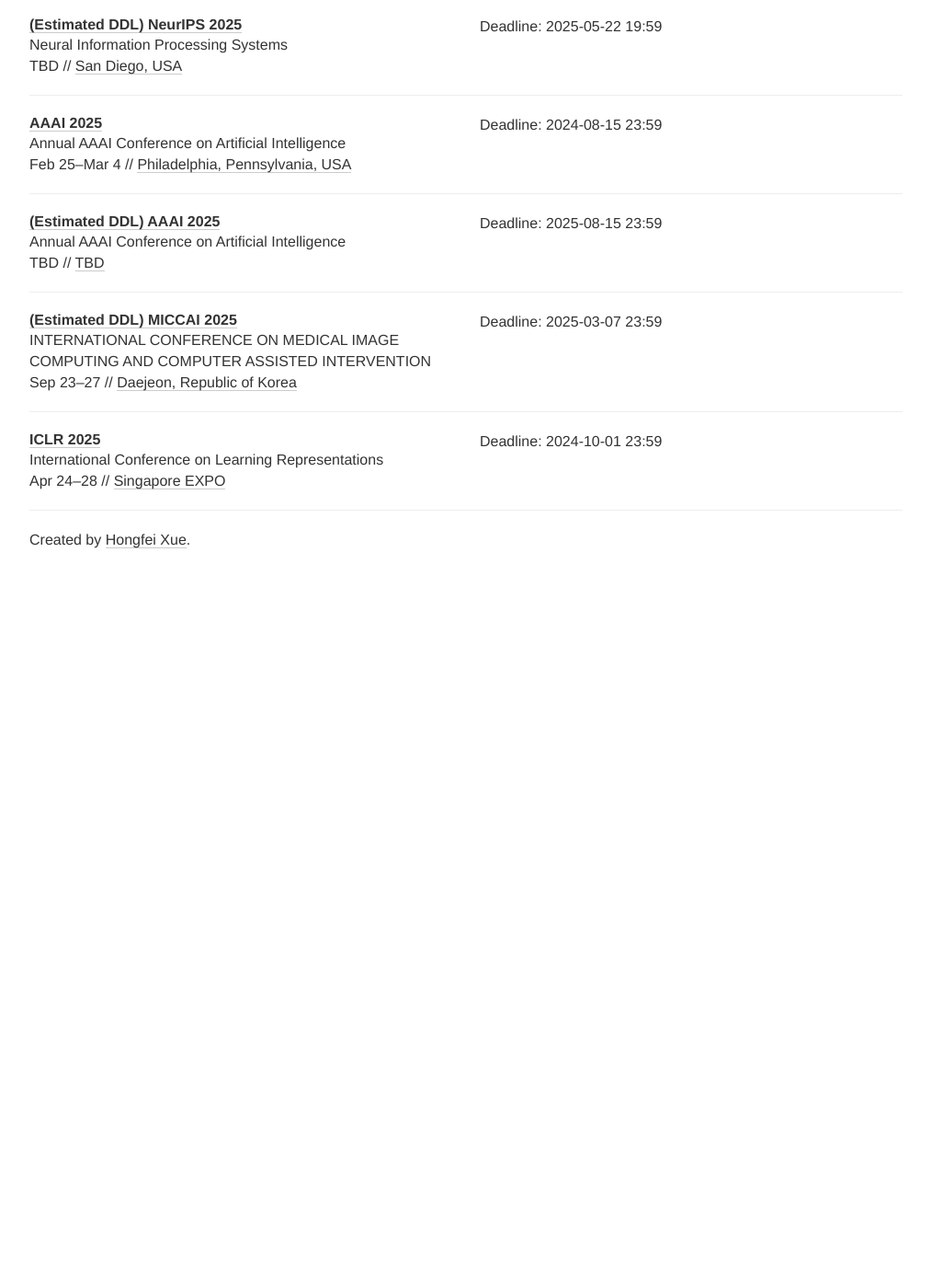
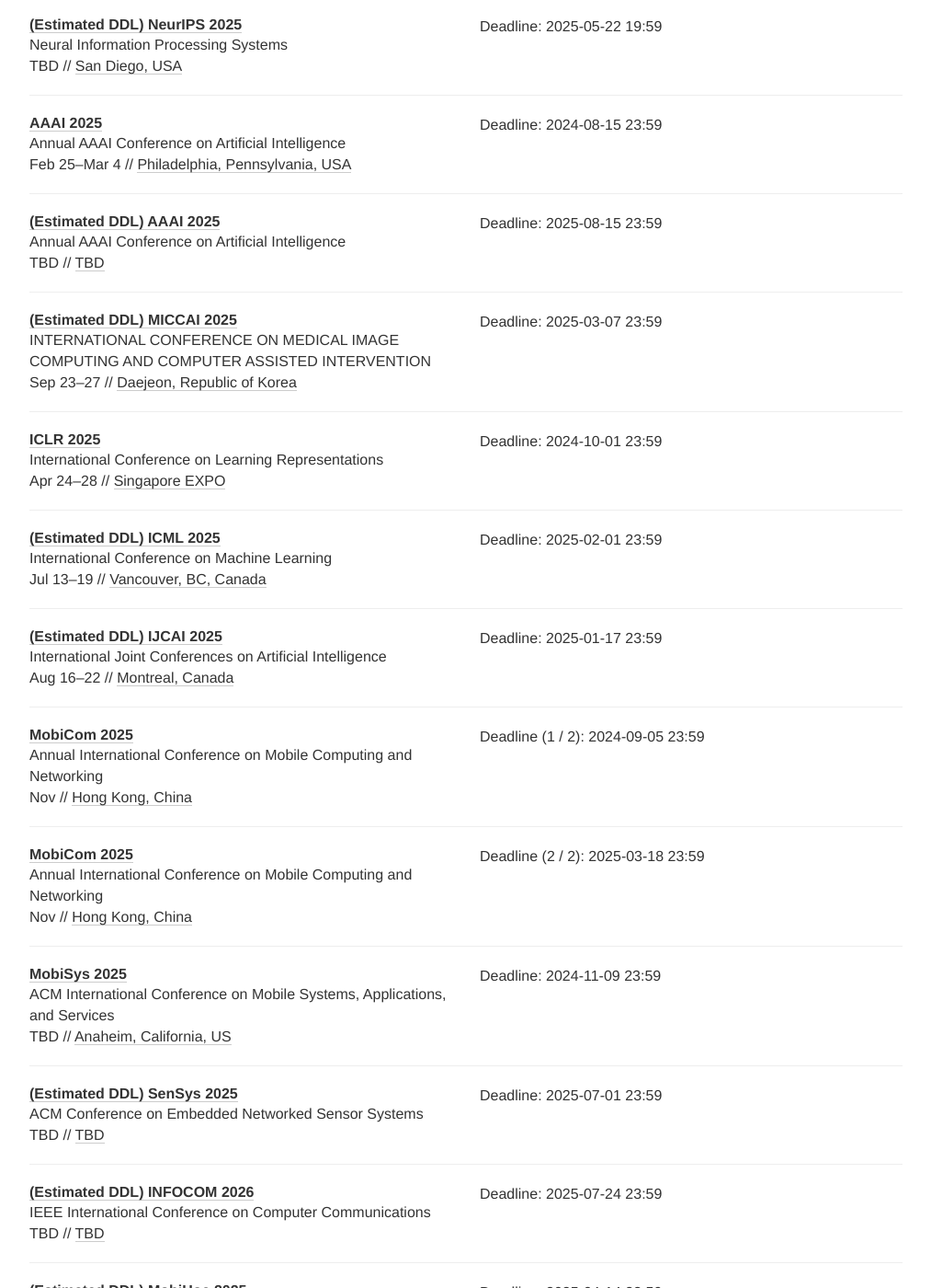
Before and after one commit to genius-lab-deadlines/genius-lab-deadlines.github.io, a Jekyll site: the page built from index.html, in a window 1280 px wide and 1400 px high, scrolled down 1151 px. Shown: the whole window at 92% size, without its empty margins (133-1146 px from the left). Built offline with Jekyll 4.4.1, drawn with Linux system fonts in a browser that asks for light colours; nearby versions of some CDN libraries; Markdown is read by kramdown in place of the engine named in the settings; before the commit the page ends 1781 px from its top, so only the background shows below that; some of the changed text lies outside the part shown.

Commit message:
update conference

```diff
--- a/_data/conferences.yml
+++ b/_data/conferences.yml
@@ -113,3 +113,149 @@
   timezone: Etc/GMT+12
   place: Singapore EXPO
   tags: [AI, CONF, Tier1]
+
+- name: (Estimated DDL) ICML
+  year: 2025
+  date: Jul 13-19
+  description: International Conference on Machine Learning
+  link: https://icml.cc/
+  deadline:
+    - "2025-02-01 23:59"
+  timezone: Etc/GMT+12
+  place: Vancouver, BC, Canada
+  tags: [AI, CONF, Tier1]
+
+- name: (Estimated DDL) IJCAI
+  year: 2025
+  date: Aug 16-22
+  description: International Joint Conferences on Artificial Intelligence
+  link: https://www.ijcai.org/
+  deadline:
+    - "2025-01-17 23:59"
+  timezone: Etc/GMT+12
+  place: Montreal, Canada
+  tags: [AI, CONF, Tier1]
+
+- name: MobiCom
+  year: 2025
+  date: Nov
+  description: Annual International Conference on Mobile Computing and Networking
+  link: https://www.sigmobile.org/mobicom/2025/
+  deadline:
+    - "2024-09-05 23:59"
+    - "2025-03-18 23:59"
+  timezone: Etc/GMT+12
+  place: Hong Kong, China
+  tags: [SYS, CONF, Tier1]
+
+- name: MobiSys
+  year: 2025
+  date: TBD
+  description: ACM International Conference on Mobile Systems, Applications, and Services
+  link: https://sigmobile.org/mobisys/2025/
+  deadline:
+    - "2024-11-09 23:59"
+  timezone: Etc/GMT+12
+  place: Anaheim, California, US
+  tags: [SYS, CONF, Tier1]
+
+- name: (Estimated DDL) SenSys
+  year: 2025
+  date: TBD
+  description: ACM Conference on Embedded Networked Sensor Systems
+  link: https://genius-lab-deadlines.github.io/
+  deadline:
+    - "2025-07-01 23:59"
+  timezone: Etc/GMT+12
+  place: TBD
+  tags: [SYS, CONF, Tier1]
+
+- name: (Estimated DDL) INFOCOM
+  year: 2026
+  date: TBD
+  description: IEEE International Conference on Computer Communications
+  link: https://genius-lab-deadlines.github.io/
+  deadline:
+    - "2025-07-24 23:59"
+  timezone: Etc/GMT+7
+  place: TBD
+  tags: [SYS, CONF, Tier1]
+
+- name: (Estimated DDL) MobiHoc
+  year: 2025
+  date: TBD
+  description: International Symposium on Theory, Algorithmic Foundations, and Protocol Design for Mobile Networks and Mobile Computing
+  link: https://genius-lab-deadlines.github.io/
+  deadline:
+    - "2025-04-14 23:59"
+  timezone: Etc/GMT+4
+  place: TBD
+  tags: [SYS, CONF, Tier1]
+
+- name: IMWUT
+  year: 2025
+  date: N/A
+  description: Interactive, Mobile, Wearable and Ubiquitous Technologies
+  link: https://dl.acm.org/journal/imwut
+  deadline:
+    - "2024-11-01 23:59"
+    - "2025-02-01 23:59"
+    - "2025-05-01 23:59"
+  timezone: Etc/GMT+12
+  place: N/A
+  tags: [SYS, JOUR, Tier1]
+
+- name: (Estimated DDL) SigComm
+  year: 2025
+  date: TBD
+  description: Annual Conference of the ACM Special Interest Group on Data Communication
+  link: https://genius-lab-deadlines.github.io/
+  deadline:
+    - "2025-02-02 23:59"
+  timezone: Etc/GMT+0
+  place: TBD
+  tags: [SYS, CONF, Tier1]
+
+- name: ICDCS
+  year: 2025
+  date: Jul 20-23
+  description: IEEE International Conference on Distributed Computing Systems
+  link: https://icdcs2025.icdcs.org/
+  deadline:
+    - "2024-12-04 23:59"
+  timezone: Etc/GMT+12
+  place: Glasgow, Scotland, UK
+  tags: [SYS, CONF]
+
+- name: (Estimated DDL) MM
+  year: 2025
+  date: Oct
+  description: ACM Multimedia
+  link: https://genius-lab-deadlines.github.io/
+  deadline:
+    - "2025-04-12 23:59"
+  timezone: Etc/GMT+12
+  place: TBD
+  tags: [CV, CONF, Tier1]
+
+- name: (Estimated DDL) 3DV
+  year: 2026
+  date: Aug
+  description: International Conference on 3D Vision
+  link: https://genius-lab-deadlines.github.io/
+  deadline:
+    - "2025-08-12 23:59"
+  timezone: Etc/GMT+7
+  place: TBD
+  tags: [CV, CONF]
+
+- name: CHI
+  year: 2025
+  date: Apr 26-May 1
+  description: CHI conference on Human Factors in Computing Systems
+  link: https://chi2025.acm.org/
+  deadline:
+    - "2025-09-12 23:59"
+  timezone: Etc/GMT+12
+  place: Yokohama, Japan
+  tags: [SYS, CONF]
```
